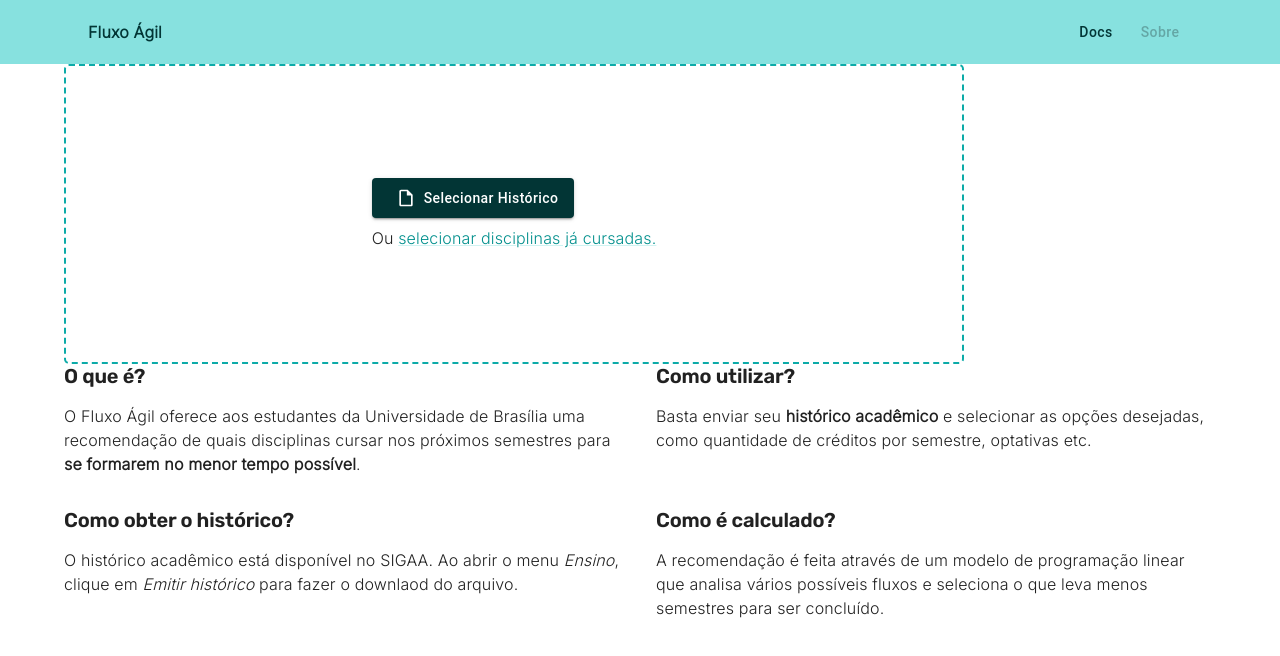
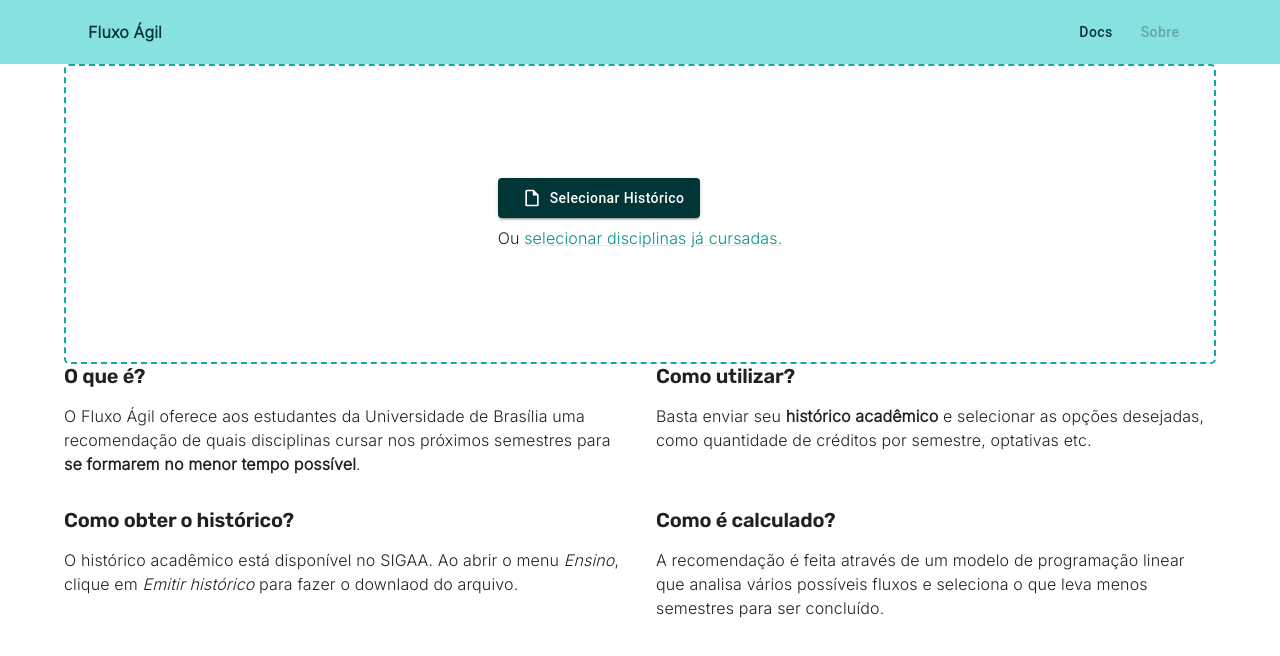
Before and after one commit to UnBArqDsw2022-1/2022.1_G4_FluxoAgil-client, a React (Vite) app: page / in a window 1280 px wide. Shown: the top 656 px of the page. Built offline with nearby package versions, Linux system fonts and the light colour scheme.

Commit message:
fix: corrige largura do upload

```diff
--- a/src/components/UploadComponent/index.tsx
+++ b/src/components/UploadComponent/index.tsx
@@ -148,8 +148,7 @@ export default function UploadComponent({
   }
 
   return (
-    <ThemeProvider theme={theme}>
-      <CssBaseline />
+    <>
       <Grid
         container
         direction="column"
@@ -160,8 +159,6 @@ export default function UploadComponent({
           opacity: fileHovering ? 0.8 : 1,
         }}
         sx={{
-          width: '80vw',
-          maxWidth: '900px',
           minHeight: '300px',
           border: '2px dashed #0CABA8',
           borderRadius: '5px',
@@ -218,6 +215,7 @@ export default function UploadComponent({
           </Grid>
         )}
       </Grid>
+
       <Box display="none">
         <form>
           <input
@@ -228,6 +226,6 @@ export default function UploadComponent({
           />
         </form>
       </Box>
-    </ThemeProvider>
+    </>
   )
 }
```
